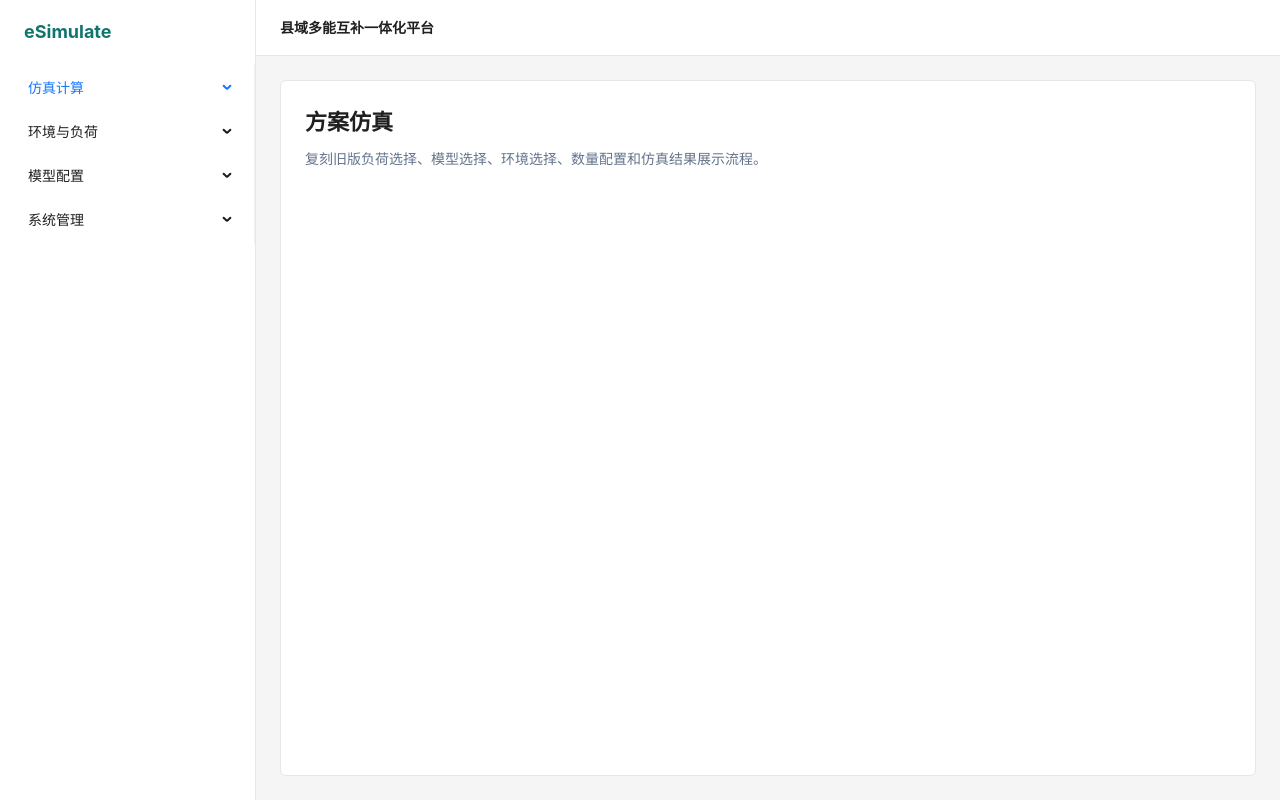
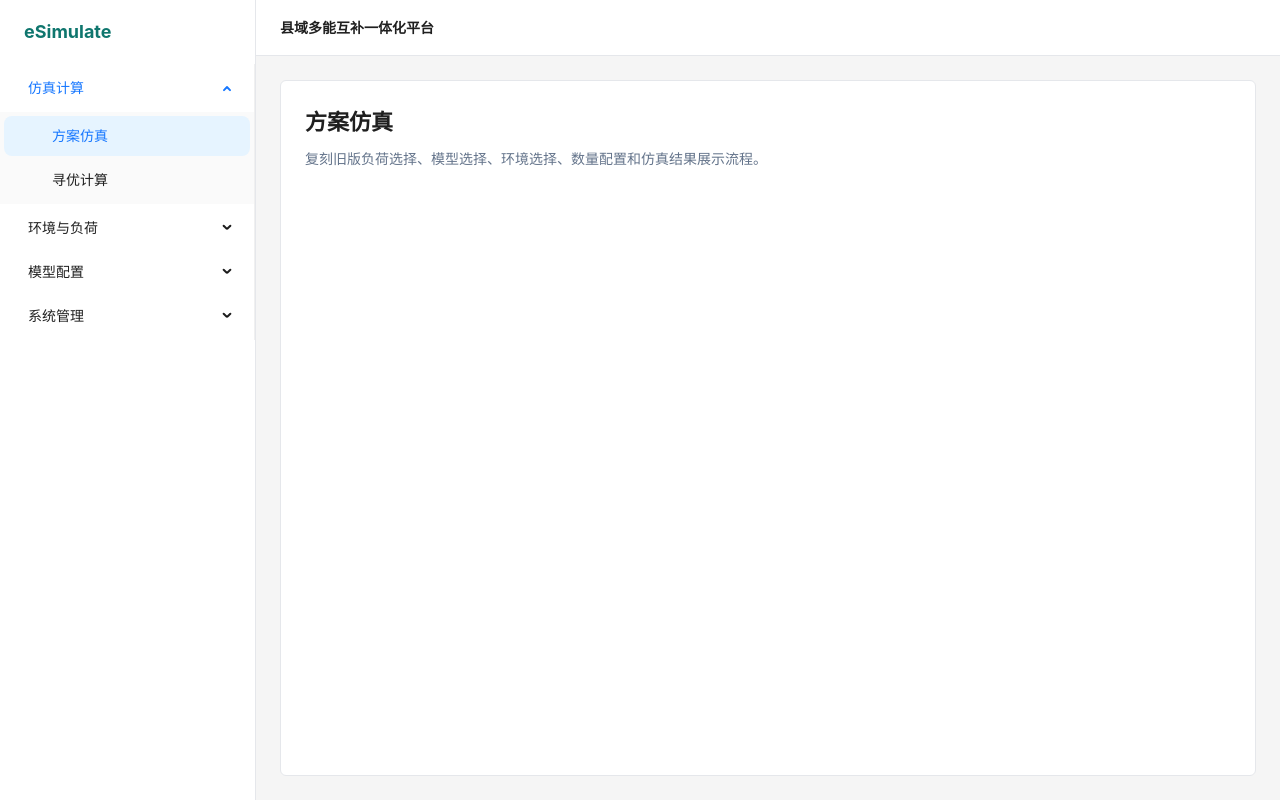
Before and after one commit to qiuye1pian/eSimulate-web, a React (Vite) app: page /simulation/scheme in a window 1280 px wide. Built offline with nearby package versions, Linux system fonts and the light colour scheme; no server answers.

Commit message:
fix: expand sidebar menu for direct route visits

```diff
--- a/src/features/navigation/menu.ts
+++ b/src/features/navigation/menu.ts
@@ -27,6 +27,12 @@ export const routeGroups = {
   ],
   system: ['/system/users', '/system/roles'],
 } as const;
+
+export function getOpenMenuKeys(pathname: string) {
+  return Object.entries(routeGroups)
+    .filter(([, routes]) => (routes as readonly string[]).includes(pathname))
+    .map(([key]) => key);
+}
 
 export const mainMenuItems: MenuItem[] = [
   {
--- a/src/layouts/MainLayout/index.tsx
+++ b/src/layouts/MainLayout/index.tsx
@@ -1,12 +1,18 @@
+import { useEffect, useState } from 'react';
 import { Layout, Menu, Typography } from 'antd';
 import { Outlet, useLocation, useNavigate } from 'react-router-dom';
-import { mainMenuItems } from '@/features/navigation/menu';
+import { getOpenMenuKeys, mainMenuItems } from '@/features/navigation/menu';
 
 const { Header, Sider, Content } = Layout;
 
 export function MainLayout() {
   const location = useLocation();
   const navigate = useNavigate();
+  const [openKeys, setOpenKeys] = useState(() => getOpenMenuKeys(location.pathname));
+
+  useEffect(() => {
+    setOpenKeys(getOpenMenuKeys(location.pathname));
+  }, [location.pathname]);
 
   return (
     <Layout className="main-layout">
@@ -14,8 +20,10 @@ export function MainLayout() {
         <div className="main-layout__brand">eSimulate</div>
         <Menu
           mode="inline"
+          openKeys={openKeys}
           selectedKeys={[location.pathname]}
           items={mainMenuItems}
+          onOpenChange={setOpenKeys}
           onClick={({ key }) => navigate(key)}
         />
       </Sider>
```
Also changed, not shown: 1 other file (tests, documents, lock files or other folders).
